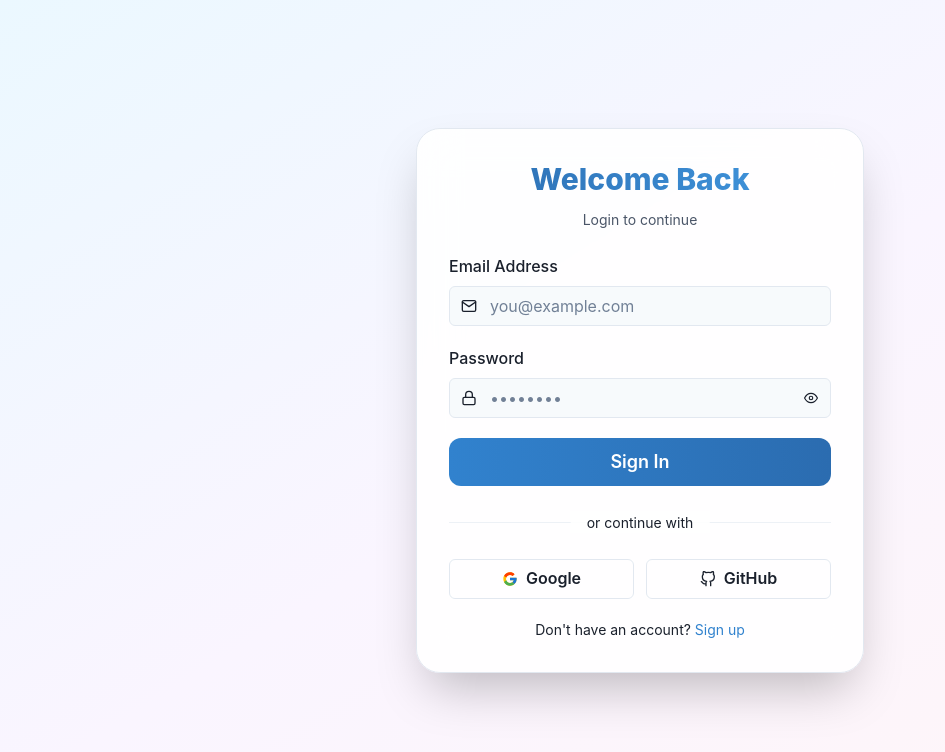
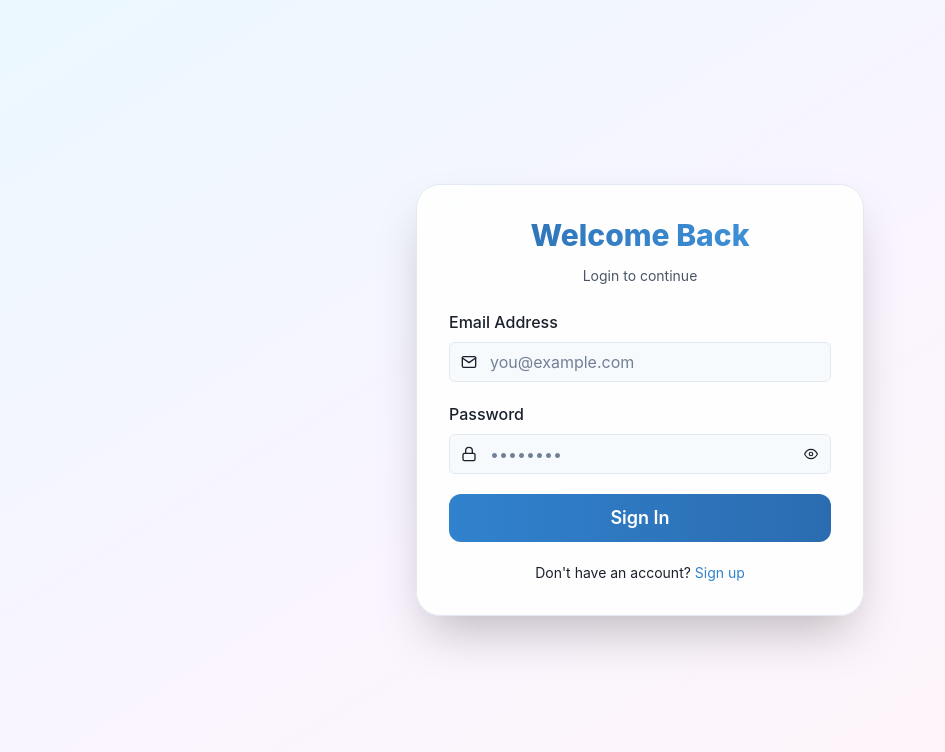
Before and after one commit to amritsapkotadev/Real-time-chat-Application, a React (Create React App) app in the folder frontend/: page /login in a window 1280 px wide. Shown: the top 752 px of the page, without its empty margins (0-945 px from the left). Built offline with nearby package versions, Linux system fonts and the light colour scheme.

Commit message:
Remove OAuth authentication options from login and signup pages

```diff
--- a/frontend/src/pages/Loginpage.js
+++ b/frontend/src/pages/Loginpage.js
@@ -20,8 +20,7 @@ import {
   IconButton,
   useToast,
 } from "@chakra-ui/react";
-import { FiMail, FiLock, FiEye, FiEyeOff, FiGithub } from "react-icons/fi";
-import { FcGoogle } from "react-icons/fc";
+import { FiMail, FiLock, FiEye, FiEyeOff } from "react-icons/fi";
 import { useNavigate } from "react-router-dom";
 import axios from "axios";
 
@@ -174,24 +173,6 @@ function LoginPage() {
             Sign In
           </Button>
 
-          {/* Divider */}
-          <Box position="relative" w="100%" py={4}>
-            <Divider />
-            <AbsoluteCenter bg={bgCardGlass} px={4}>
-              <Text fontSize="sm">or continue with</Text>
-            </AbsoluteCenter>
-          </Box>
-
-          {/* Social */}
-          <HStack w="100%" spacing={3}>
-            <Button flex={1} variant="outline" leftIcon={<FcGoogle />}>
-              Google
-            </Button>
-            <Button flex={1} variant="outline" leftIcon={<FiGithub />}>
-              GitHub
-            </Button>
-          </HStack>
-
           <Text fontSize="sm">
             Don't have an account?{" "}
             <Link color="blue.500" onClick={() => navigate("/signup")}>
--- a/frontend/src/pages/Signuppage.js
+++ b/frontend/src/pages/Signuppage.js
@@ -22,8 +22,7 @@ import {
   IconButton,
   useToast,
 } from "@chakra-ui/react";
-import { FiMail, FiLock, FiUser, FiCamera, FiEye, FiEyeOff, FiGithub } from "react-icons/fi";
-import { FcGoogle } from "react-icons/fc";
+import { FiMail, FiLock, FiUser, FiCamera, FiEye, FiEyeOff } from "react-icons/fi";
 import { useNavigate } from "react-router-dom";   // 🔥 replaced useHistory
 import axios from "axios";
 
@@ -240,17 +239,6 @@ function SignupPage() {
             Create Account
           </Button>
 
-          <Divider />
-
-          <HStack w="100%" spacing={3}>
-            <Button flex={1} variant="outline" leftIcon={<FcGoogle />}>
-              Google
-            </Button>
-            <Button flex={1} variant="outline" leftIcon={<FiGithub />}>
-              GitHub
-            </Button>
-          </HStack>
-
           <Text fontSize="sm">
             Already have an account?{" "}
             <Link color="blue.500" onClick={() => navigate("/login")}>
```
